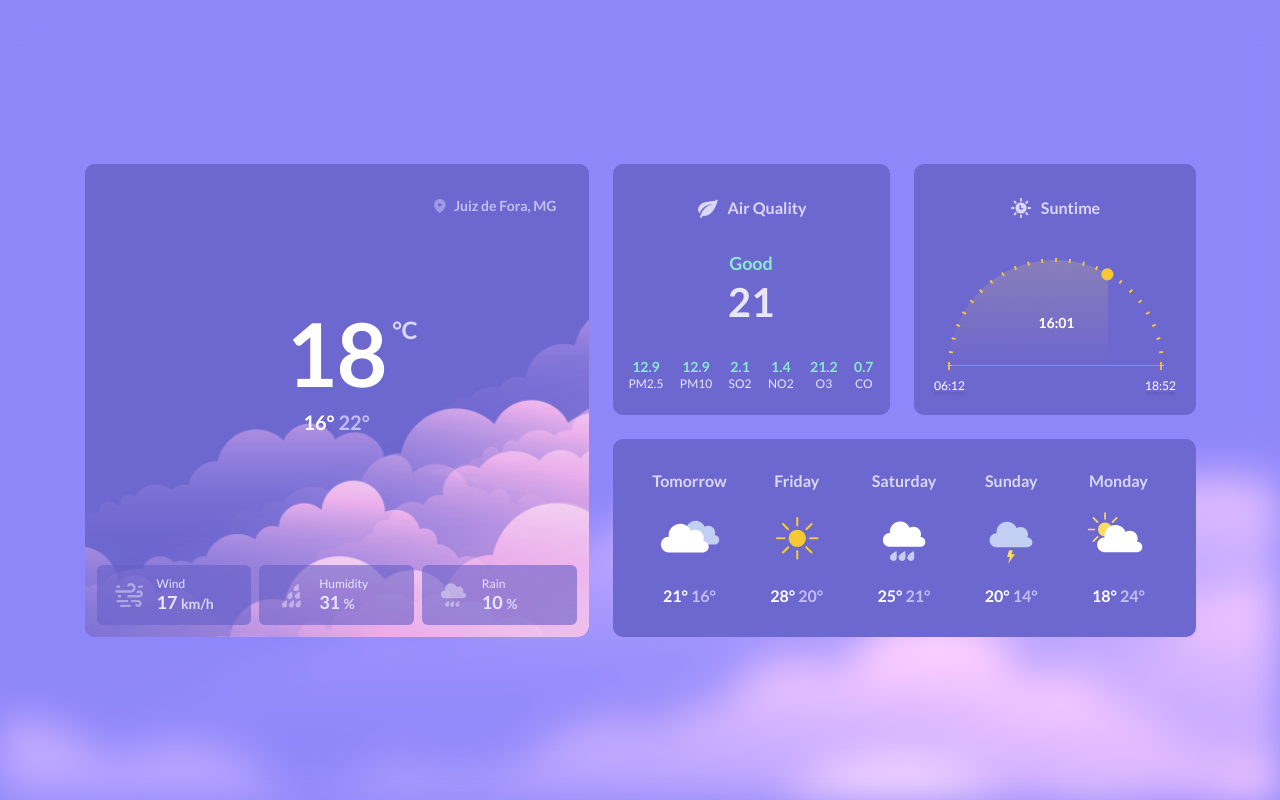
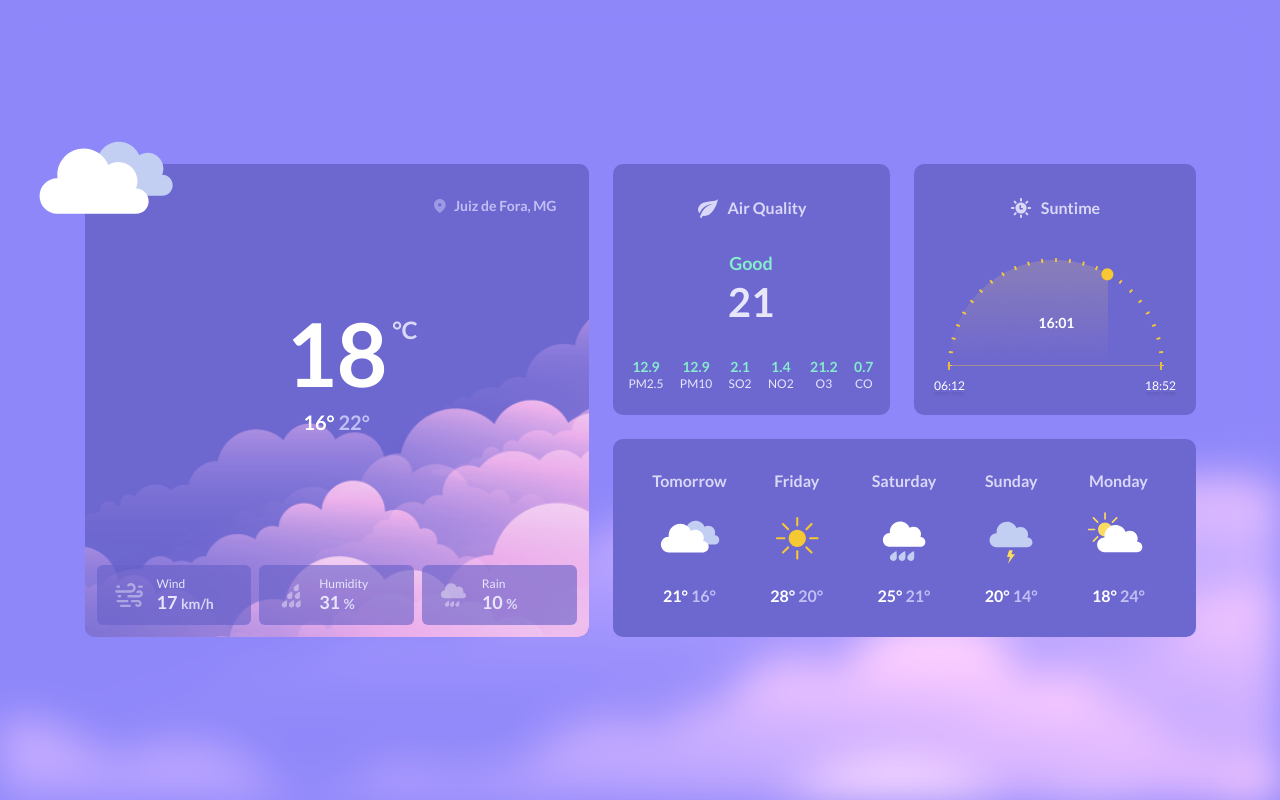
Before and after one commit to KrisMazzini/boraCodar-10, a React (Vite) app: page / in a window 1280 px wide. Built offline with nearby package versions, Linux system fonts and the light colour scheme.

Commit message:
add clouds on weather now component

```diff
--- a/src/components/WeatherNow/styles.ts
+++ b/src/components/WeatherNow/styles.ts
@@ -1,4 +1,6 @@
 import background from '../../assets/background.png'
+import clouds from '../../assets/color-cloudy.svg'
+
 import styled from 'styled-components'
 
 export const Container = styled.div`
@@ -26,6 +28,28 @@ export const Container = styled.div`
 
   @media (min-width: 914px) {
     min-width: 48rem;
+
+    &::after {
+      content: '';
+      display: block;
+      position: absolute;
+
+      top: -5.6rem;
+      left: -5.2rem;
+      width: 14.6rem;
+      height: 14.6rem;
+
+      background: url(${clouds}) no-repeat;
+      background-size: contain;
+    }
+  }
+
+  @media (min-width: 1300px) {
+    &::after {
+      left: -8.2rem;
+      width: 17.6rem;
+      height: 17.6rem;
+    }
   }
 `
 
```
